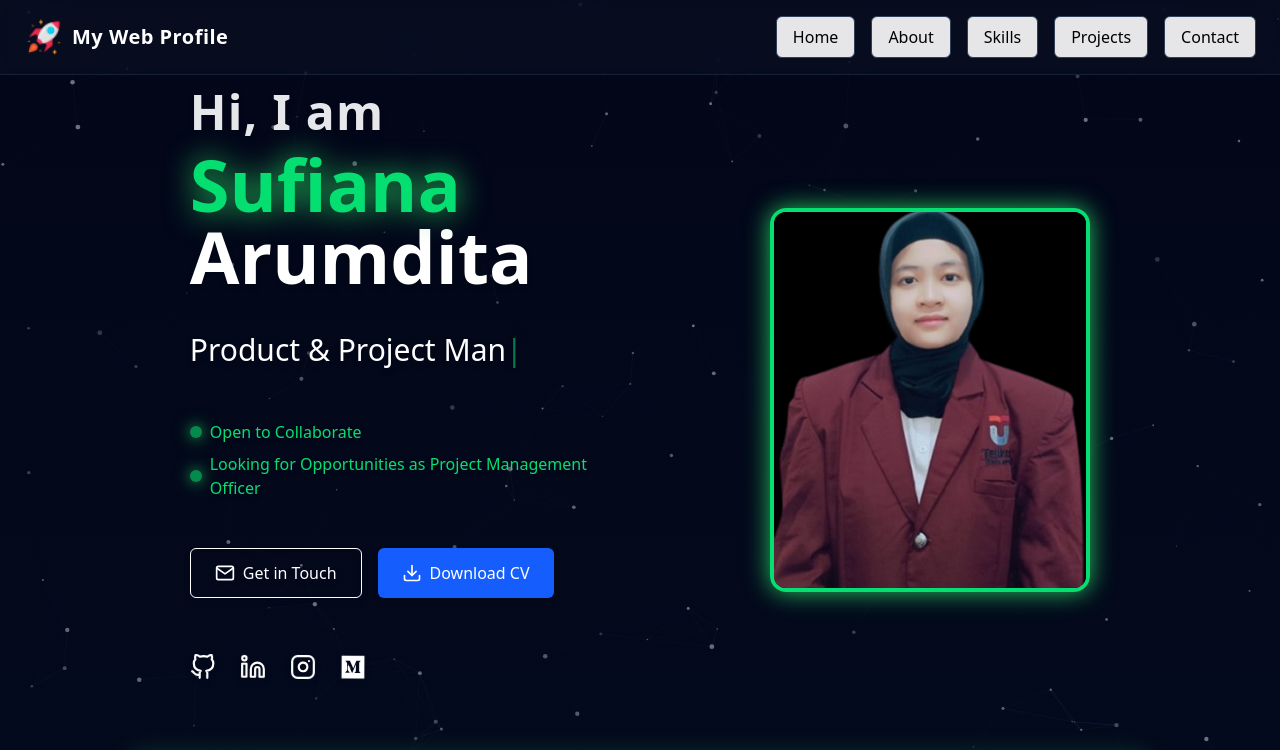
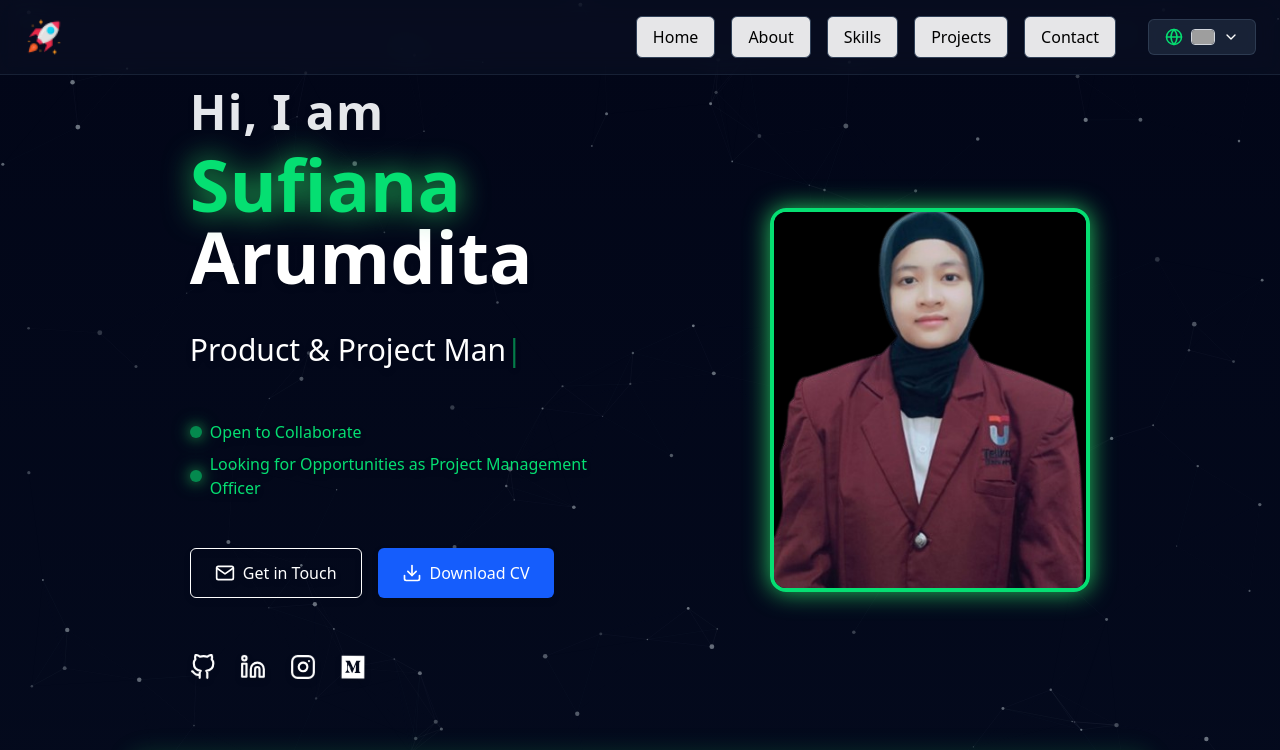
Before and after one commit to Sufiana-A/My-Professional-Profile-Web, a React (Vite) app: page / in a window 1280 px wide. Shown: the top 750 px of the page. Built offline with nearby package versions, Linux system fonts and the light colour scheme; grey boxes are pictures that could not be loaded.

Commit message:
add multilanguage base setting

```diff
--- a/src/App.jsx
+++ b/src/App.jsx
@@ -1,5 +1,6 @@
 import React from "react";
 import AsteroidBackground from "./AsteroidBackground";
+import { LanguageProvider } from "./context/LanguageContext";
 import Header from "./components/Header";
 import Hero from "./components/Hero";
 import About from "./components/About";
@@ -10,6 +11,7 @@ import Footer from "./components/Footer";
 
 export default function App() {
   return (
+    <LanguageProvider>
     <div className="relative min-h-screen text-white">
       {/* Background tetap menutupi semua */}
       <AsteroidBackground />
@@ -63,5 +65,6 @@ export default function App() {
         <Footer />
       </footer>
     </div>
+    </LanguageProvider>
   );
 }
--- a/src/components/Header.jsx
+++ b/src/components/Header.jsx
@@ -1,9 +1,49 @@
-import React, { useState } from "react";
-import { Menu, X } from "lucide-react";
+import React, { useState, useContext } from "react";
+import { Menu, X, Globe, ChevronDown } from "lucide-react";
+import { LanguageContext } from "../context/LanguageContext";
+import { translations } from "../locales/translations";
+
+// SVG Flags dari CDN - JELAS dan BAGUS
+const UsFlag = () => (
+  <img
+    src="https://flagcdn.com/us.svg"
+    alt="US Flag"
+    className="w-6 h-4 object-cover rounded-sm border border-gray-300"
+  />
+);
+
+const IdFlag = () => (
+  <img
+    src="https://flagcdn.com/id.svg"
+    alt="Indonesia Flag"
+    className="w-6 h-4 object-cover rounded-sm border border-gray-300"
+  />
+);
 
 const Header = () => {
   const [isOpen, setIsOpen] = useState(false);
-  const navItems = ["Home", "About", "Skills", "Projects", "Contact"];
+  const [langMenuOpen, setLangMenuOpen] = useState(false);
+  const { language, changeLanguage, isLoading } = useContext(LanguageContext);
+
+  const navItems = ["home", "about", "skills", "projects", "contact"];
+
+  // Language options dengan SVG flags
+  const languages = [
+    {
+      code: 'en',
+      name: 'English',
+      flag: <UsFlag />,
+      nativeName: 'English'
+    },
+    {
+      code: 'id',
+      name: 'Bahasa',
+      flag: <IdFlag />,
+      nativeName: 'Indonesia'
+    }
+  ];
+
+  const currentLang = languages.find(lang => lang.code === language);
 
   return (
     <header className="fixed top-0 left-0 w-full z-40 bg-slate-900/40 backdrop-blur-md border-b border-slate-700/40">
@@ -18,16 +58,18 @@ const Header = () => {
             />
           </div>
           <span className="text-xl font-semibold tracking-wide text-white">
-            My Web Profile
+            {translations[language].logoText}
           </span>
         </a>
 
+        {/* Desktop Navigation & Language Switcher */}
+        <div className="hidden md:flex items-center space-x-4">
           {/* Desktop Menu */}
-        <nav className="hidden md:flex items-center space-x-4">
+          <nav className="flex items-center space-x-4">
             {navItems.map((item) => (
               <a
                 key={item}
-            href={`#${item.toLowerCase()}`}
+                href={`#${item}`}
                 className="relative px-4 py-2 rounded-md
                           text-black font-medium transition-all duration-300
                           border border-slate-700 bg-white/90
@@ -35,45 +77,121 @@ const Header = () => {
                           hover:shadow-[0_0_12px_#22c55e] hover:bg-slate-800/80
                           active:scale-95"
               >
-            {item}
+                {translations[language].nav[item]}
               </a>
             ))}
           </nav>
 
-        {/* Mobile Menu Button */}
+          {/* Language Switcher */}
+          <div className="relative ml-4 language-switcher">
+            <button
+              onClick={() => setLangMenuOpen(!langMenuOpen)}
+              disabled={isLoading}
+              className="flex items-center space-x-2 px-4 py-2 rounded-md
+                         bg-slate-800/80 backdrop-blur-sm border border-slate-600/50
+                         text-white font-medium transition-all duration-300
+                         hover:border-green-400 hover:bg-slate-800
+                         hover:shadow-[0_0_10px_#22c55e80] active:scale-95
+                         disabled:opacity-50 disabled:cursor-not-allowed"
+            >
+              {isLoading ? (
+                <div className="w-5 h-5 border-2 border-green-400 border-t-transparent rounded-full animate-spin" />
+              ) : (
+                <>
+                  <Globe size={18} className="text-green-400" />
+                  {/* SVG Flag */}
+                  <div className="w-6 h-4 flex items-center justify-center">
+                    {currentLang?.flag || <UsFlag />}
+                  </div>
+                  <ChevronDown
+                    size={16}
+                    className={`transition-transform duration-300 ${langMenuOpen ? 'rotate-180' : ''}`}
+                  />
+                </>
+              )}
+            </button>
+
+            {/* Language Dropdown */}
+            {langMenuOpen && (
+              <div className="absolute right-0 mt-2 w-56 py-2 bg-slate-900/95 backdrop-blur-lg
+                            rounded-lg border border-slate-700/50 shadow-xl shadow-green-900/20
+                            animate-fadeIn z-50">
+                <div className="px-4 py-2 border-b border-slate-700/50">
+                  <p className="text-xs text-slate-400 font-medium">Select Language</p>
+                </div>
+
+                {languages.map((lang) => (
+                  <button
+                    key={lang.code}
+                    onClick={() => {
+                      changeLanguage(lang.code);
+                      setLangMenuOpen(false);
+                    }}
+                    className={`w-full flex items-center space-x-3 px-4 py-3 text-left
+                                transition-all duration-200 hover:bg-slate-800/80
+                                ${language === lang.code
+                                  ? 'text-green-400 bg-slate-800/50'
+                                  : 'text-slate-200'
+                                }`}
+                  >
+                    <div className="w-6 h-4 flex items-center justify-center">
+                      {lang.flag}
+                    </div>
+                    <div className="flex-1">
+                      <div className="font-medium flex items-center justify-between">
+                        <span>{lang.nativeName}</span>
+                        {language === lang.code && (
+                          <div className="flex items-center space-x-1">
+                            <div className="w-2 h-2 rounded-full bg-green-400 animate-pulse" />
+                            <span className="text-xs text-green-300">Active</span>
+                          </div>
+                        )}
+                      </div>
+                      <div className="text-xs text-slate-400">
+                        {lang.name}
+                      </div>
+                    </div>
+                  </button>
+                ))}
+              </div>
+            )}
+          </div>
+        </div>
+
+        {/* Mobile Menu & Language Buttons */}
+        <div className="md:hidden flex items-center space-x-3">
+          {/* Mobile Language Button */}
+          <div className="relative language-switcher">
+            <button
+              onClick={() => setLangMenuOpen(!langMenuOpen)}
+              disabled={isLoading}
+              className="p-2 border border-green-400/50 rounded-xl text-slate-200
+                         transition-all duration-300 hover:text-green-400
+                         hover:border-green-400 hover:bg-white/10
+                         hover:shadow-[0_0_10px_#22c55e80]"
+            >
+              {isLoading ? (
+                <div className="w-6 h-6 border-2 border-green-400 border-t-transparent rounded-full animate-spin" />
+              ) : (
+                <div className="w-6 h-4 flex items-center justify-center">
+                  {currentLang?.flag || <UsFlag />}
+                </div>
+              )}
+            </button>
+          </div>
+
+          {/* Mobile Menu Toggle */}
           <button
             onClick={() => setIsOpen(!isOpen)}
-          className="md:hidden p-2 border border-green-400/50 rounded-xl text-slate-200
-                     transition-all duration-300
-                     hover:text-green-400 hover:border-green-400
-                     hover:bg-white/10 hover:shadow-[0_0_10px_#22c55e80,0_0_25px_#22c55e80]"
+            className="p-2 border border-green-400/50 rounded-xl text-slate-200
+                       transition-all duration-300 hover:text-green-400
+                       hover:border-green-400 hover:bg-white/10
+                       hover:shadow-[0_0_10px_#22c55e80]"
           >
             {isOpen ? <X size={26} /> : <Menu size={26} />}
           </button>
         </div>
-
-      {/* Mobile Dropdown */}
-      {isOpen && (
-        <div className="md:hidden bg-slate-900/90 backdrop-blur-lg border-t border-slate-700/40">
-          <nav className="flex flex-col items-center space-y-3 py-4 text-sm font-medium">
-            {navItems.map((item) => (
-              <a
-                key={item}
-                href={`#${item.toLowerCase()}`}
-                className="w-4/5 text-center px-5 py-2 border border-green-400/50 rounded-xl
-                           text-slate-200 bg-transparent
-                           transition-all duration-300
-                           hover:text-green-400 hover:border-green-400
-                           hover:bg-white/10 hover:shadow-[0_0_10px_#22c55e80,0_0_25px_#22c55e80]
-                           active:scale-95"
-                onClick={() => setIsOpen(false)}
-              >
-                {item}
-              </a>
-            ))}
-          </nav>
       </div>
-      )}
     </header>
   );
 };
--- /dev/null
+++ b/src/context/LanguageContext.jsx
@@ -0,0 +1,48 @@
+import React, { createContext, useState, useEffect } from 'react';
+
+export const LanguageContext = createContext();
+
+export const LanguageProvider = ({ children }) => {
+  const [language, setLanguage] = useState('en');
+  const [isLoading, setIsLoading] = useState(false);
+
+  // Load saved language from localStorage on startup
+  useEffect(() => {
+    const savedLang = localStorage.getItem('preferred-language');
+    if (savedLang) {
+      setLanguage(savedLang);
+    }
+  }, []);
+
+  // Function to change language
+  const changeLanguage = (langCode) => {
+    if (langCode !== language) {
+      setIsLoading(true);
+      // Small delay for smooth transition effect
+      setTimeout(() => {
+        setLanguage(langCode);
+        localStorage.setItem('preferred-language', langCode);
+        setIsLoading(false);
+      }, 150);
+    }
+  };
+
+  return (
+    <LanguageContext.Provider value={{
+      language,
+      changeLanguage,
+      isLoading
+    }}>
+      {children}
+    </LanguageContext.Provider>
+  );
+};
+
+// Custom hook for easy language access
+export const useLanguage = () => {
+  const context = React.useContext(LanguageContext);
+  if (!context) {
+    throw new Error('useLanguage must be used within LanguageProvider');
+  }
+  return context;
+};
--- /dev/null
+++ b/src/hooks/useTranslation.js
@@ -0,0 +1,18 @@
+import { useContext } from 'react';
+import { LanguageContext } from './context/LanguageContext.jsx';
+import { getTranslation } from './locales/translations';
+
+export const useTranslation = () => {
+  const { language, changeLanguage, isLoading } = useContext(LanguageContext);
+
+  const t = (key) => {
+    return getTranslation(language, key);
+  };
+
+  return {
+    t,                    // Translation function: t('nav.home')
+    language,            // Current language code: 'en' or 'id'
+    changeLanguage,      // Function to change language
+    isLoading           // Loading state during language switch
+  };
+};
--- /dev/null
+++ b/src/locales/en.json
@@ -0,0 +1,9 @@
+{
+  "nav": {
+    "home": "Home",
+    "about": "About",
+    "skills": "Skills",
+    "projects": "Projects",
+    "contact": "Contact"
+  }
+}
--- /dev/null
+++ b/src/locales/id.json
@@ -0,0 +1,9 @@
+{
+  "nav": {
+    "home": "Beranda",
+    "about": "Tentang",
+    "skills": "Keahlian",
+    "projects": "Proyek",
+    "contact": "Kontak"
+  }
+}
--- /dev/null
+++ b/src/locales/translations.js
@@ -0,0 +1,29 @@
+import en from './en.json';
+import id from './id.json';
+
+// Named export (bukan default)
+export const translations = {
+  en,
+  id
+};
+
+// Helper function
+export const getTranslation = (lang, key) => {
+  try {
+    const keys = key.split('.');
+    let value = translations[lang];
+
+    for (const k of keys) {
+      value = value?.[k];
+      if (value === undefined) {
+        console.warn(`Translation "${key}" not found for "${lang}"`);
+        return key;
+      }
+    }
+
+    return value;
+  } catch (error) {
+    console.error('Translation error:', error);
+    return key;
+  }
+};
```
Also changed, not shown: src/index.css (+59 -0 lines). Lines whose indentation alone changed are shown as unchanged.
